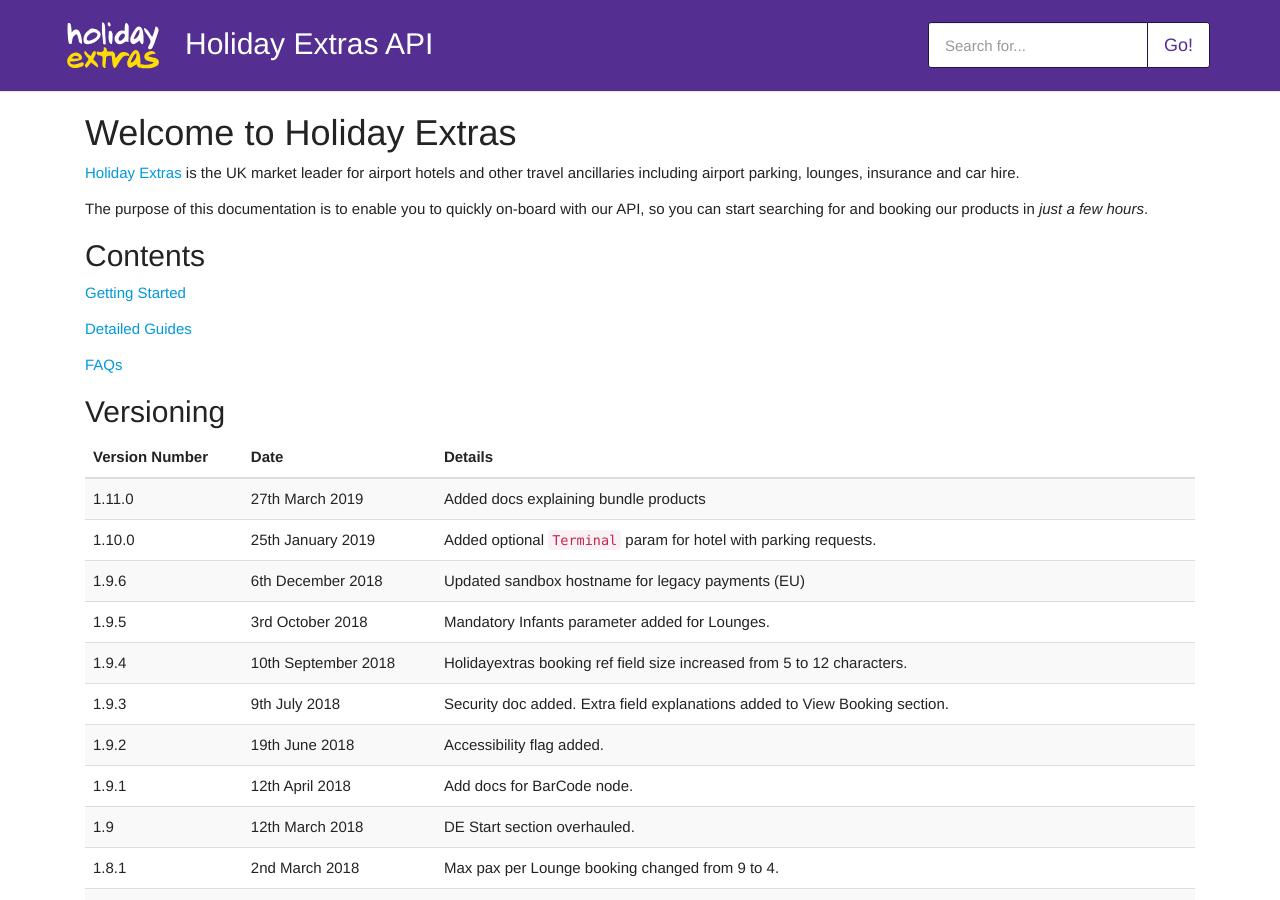
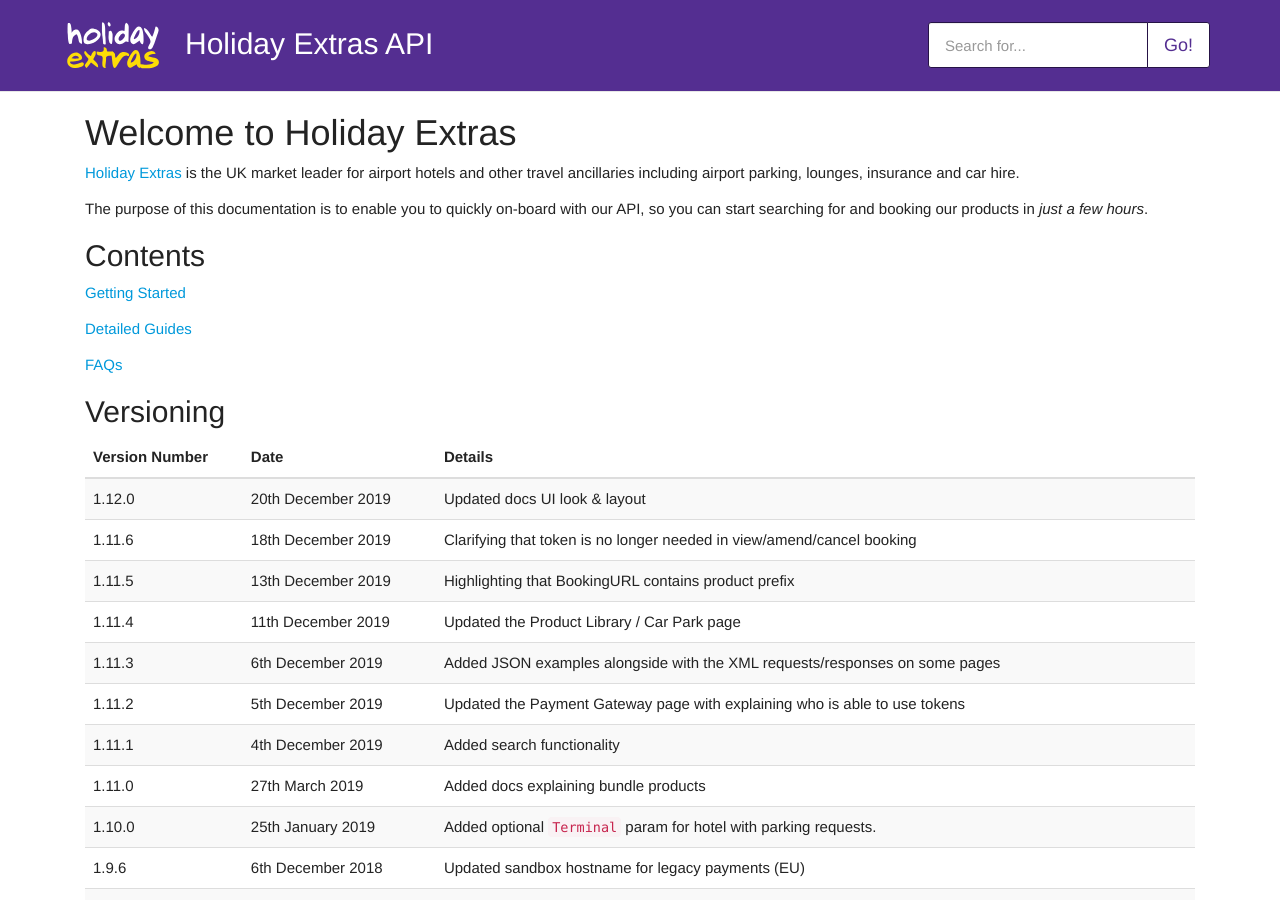
Before and after one commit to holidayextras/partner-api-docs, a Jekyll site: the page built from site/index.md, in a window 1280 px wide and 900 px high. Built offline with Jekyll 4.4.1, drawn with Linux system fonts in a browser that asks for light colours; some web fonts are replaced; our own code applies the rules of GitHub Pages for plain Markdown files.

Commit message:
Updaded versions history

```diff
--- a/site/index.md
+++ b/site/index.md
@@ -21,6 +21,13 @@
 
 |Version Number|Date|Details|
 |--------------|----|-------|
+| 1.12.0 | 20th December 2019 | Updated docs UI look & layout |
+| 1.11.6 | 18th December 2019 | Clarifying that token is no longer needed in view/amend/cancel booking |
+| 1.11.5 | 13th December 2019 | Highlighting that BookingURL contains product prefix  |
+| 1.11.4 | 11th December 2019 | Updated the Product Library / Car Park page |
+| 1.11.3 | 6th December 2019 | Added JSON examples alongside with the XML requests/responses on some pages |
+| 1.11.2 | 5th December 2019 | Updated the Payment Gateway page with explaining who is able to use tokens |
+| 1.11.1 | 4th December 2019 | Added search functionality |
 | 1.11.0 | 27th March 2019 | Added docs explaining bundle products |
 | 1.10.0 | 25th January 2019 | Added optional `Terminal` param for hotel with parking requests. |
 |1.9.6 | 6th December 2018 | Updated sandbox hostname for legacy payments (EU) |
```
